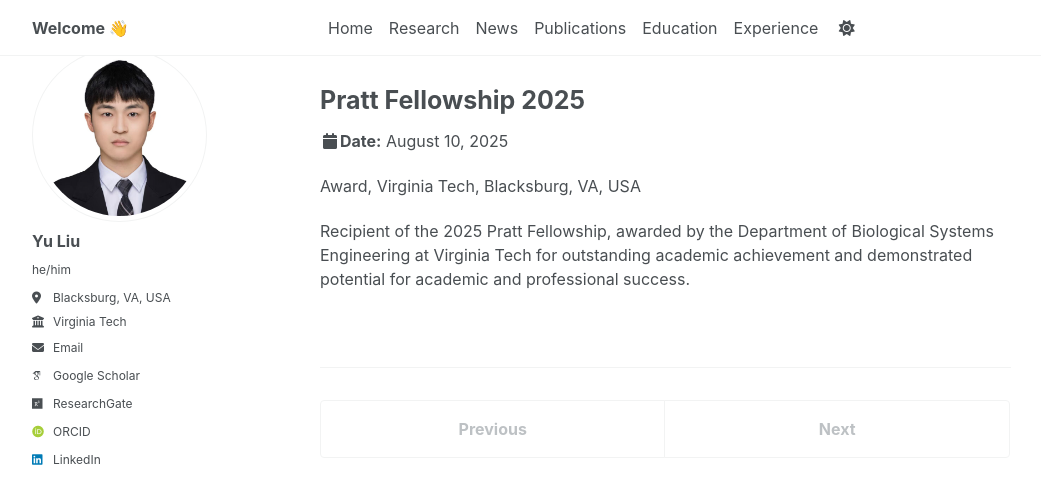
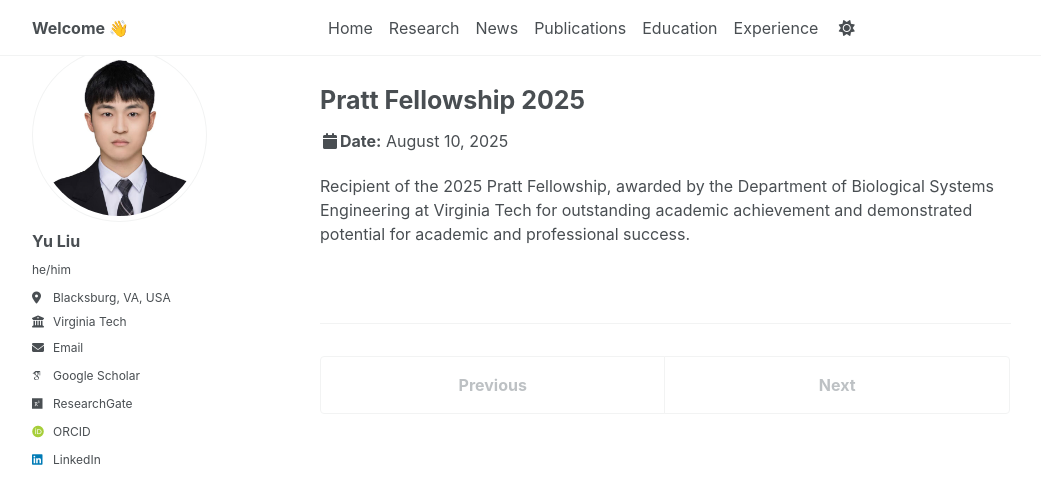
Before and after one commit to yuliu0322/yuliu0322.github.io, a Jekyll site: the page built from _talks/2025-08-10-pratt-fellowship.md, in a window 1280 px wide. Shown: the top 504 px of the page, without its empty margins (48-1089 px from the left). Built offline with Jekyll 4.4.1, drawn with Linux system fonts in a browser that asks for light colours; some web fonts are replaced; a script bundle is joined from its source files by our own code; library files that are not in the unit come from our copies.

Commit message:
Update 2025-08-10-pratt-fellowship.md

```diff
--- a/_talks/2025-08-10-pratt-fellowship.md
+++ b/_talks/2025-08-10-pratt-fellowship.md
@@ -8,6 +8,4 @@ date: 2025-08-10
 location: "Blacksburg, VA, USA"
 ---
 
-Award, Virginia Tech, Blacksburg, VA, USA
-
 Recipient of the 2025 Pratt Fellowship, awarded by the Department of Biological Systems Engineering at Virginia Tech for outstanding academic achievement and demonstrated potential for academic and professional success.
```
